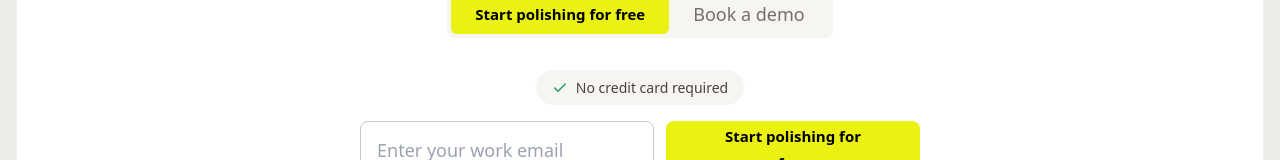
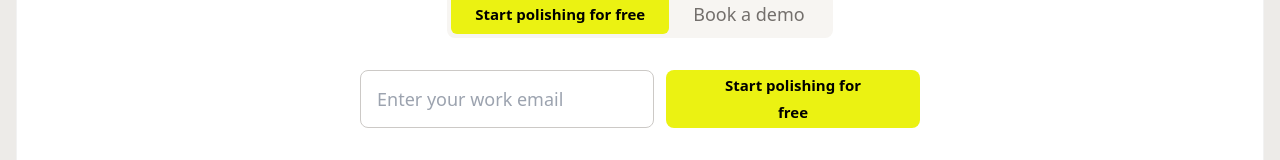
Before and after one commit to velorushh/Accurrate-AI, a React (Vite) app: page / in a window 1280 px wide. Shown: the part 501-661 px from the top of the page. Built offline with nearby package versions, Linux system fonts and the light colour scheme; no server answers; a web font is replaced by a local one.

Commit message:
fix: remove 'No credit card required' badge and copy across the site

```diff
--- a/src/components/Hero.jsx
+++ b/src/components/Hero.jsx
@@ -1,6 +1,5 @@
 import React, { useState } from 'react';
 import { useNavigate } from 'react-router-dom';
-import { Check } from 'lucide-react';
 import { scrollTo } from '../App.jsx';
 import { useAuth } from '../context/AuthContext.jsx';
 
@@ -42,11 +41,6 @@ const Hero = ({ showToast, openCalendly }) => {
         >
           Book a demo
         </button>
-      </div>
-
-      <div className="flex items-center gap-2 mb-4 bg-sand-10 rounded-full px-4 py-1">
-        <Check className="w-4 h-4 text-green-600" />
-        <span className="text-[14px] text-sand-70 font-medium">No credit card required</span>
       </div>
 
       <form
--- a/src/pages/AuthPage.jsx
+++ b/src/pages/AuthPage.jsx
@@ -211,7 +211,7 @@ const AuthPage = ({ mode: initialMode }) => {
             </h1>
             <p className="text-[14px] text-[#736f6c] mb-6">
               {mode === 'signup'
-                ? 'Start polishing for free. No credit card required.'
+                ? 'Start polishing your content for free with ACCURRATE AI.'
                 : 'Log in to continue polishing your content.'}
             </p>
 
```
